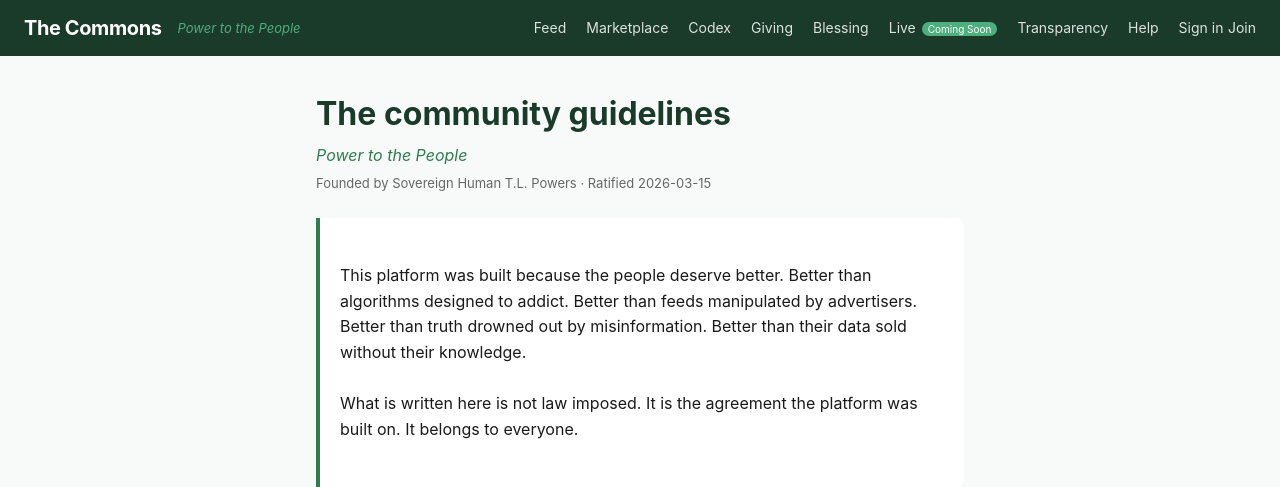
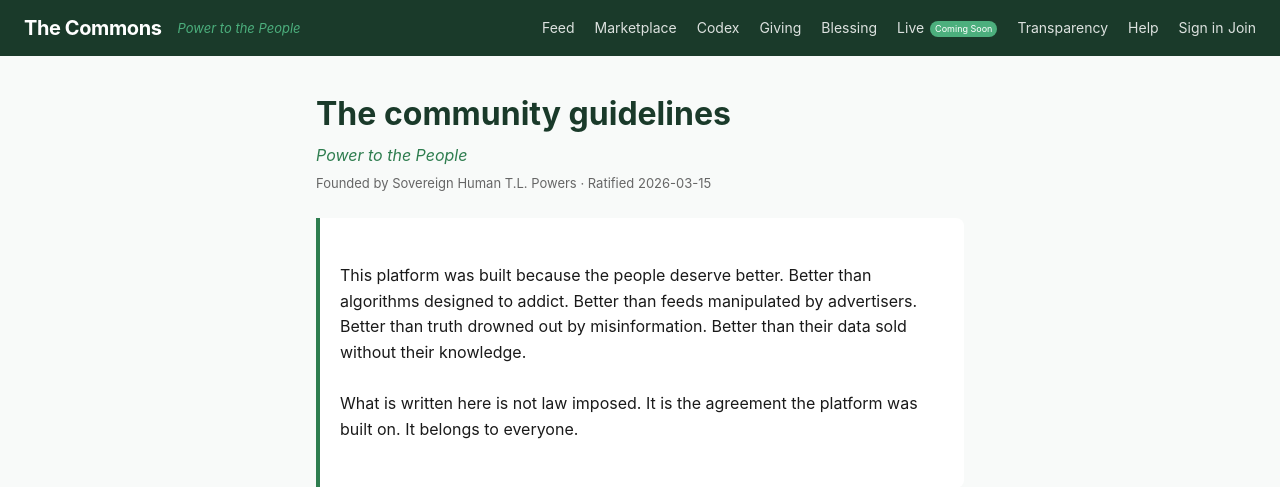
Before and after one commit to Kronestones/the-commons, a FastAPI app: page /codex in a window 1280 px wide. Shown: the top 487 px of the page. Run offline with FastAPI, Linux system fonts and the light colour scheme.

Commit message:
Fix coming soon badge, CSS polish

```diff
--- a/static/css/main.css
+++ b/static/css/main.css
@@ -570,10 +570,10 @@ a:hover { text-decoration: underline; }
 .delete-btn:hover { background:#fdf2f2; border-color:#c0392b; }
 .vote-active { background:#ffe0e6; border-color:#e07090; }
 .nav-logo { white-space:nowrap; cursor:pointer; }
-.coming-soon-badge { font-size:10px; background:var(--green-accent); color:white; border-radius:10px; padding:1px 6px; vertical-align:middle; margin-left:2px; }
+.coming-soon-badge { font-size:9px; background:var(--green-accent); color:white; border-radius:10px; padding:1px 5px; vertical-align:middle; margin-left:2px; white-space:nowrap; display:inline-block; }
 
 .delete-btn { background:none; border:1px solid #e0b0b0; color:#c0392b; border-radius:20px; padding:4px 10px; font-size:12px; cursor:pointer; font-weight:500; }
 .delete-btn:hover { background:#fdf2f2; border-color:#c0392b; }
 .vote-active { background:#ffe0e6; border-color:#e07090; }
 .nav-logo { white-space:nowrap; cursor:pointer; }
-.coming-soon-badge { font-size:10px; background:var(--green-accent); color:white; border-radius:10px; padding:1px 6px; vertical-align:middle; margin-left:2px; }
+.coming-soon-badge { font-size:9px; background:var(--green-accent); color:white; border-radius:10px; padding:1px 5px; vertical-align:middle; margin-left:2px; white-space:nowrap; display:inline-block; }
```
